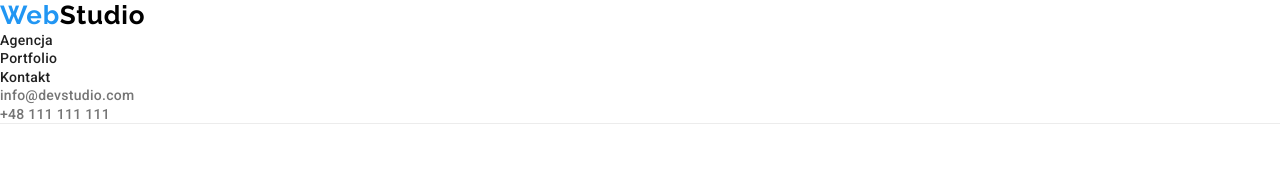
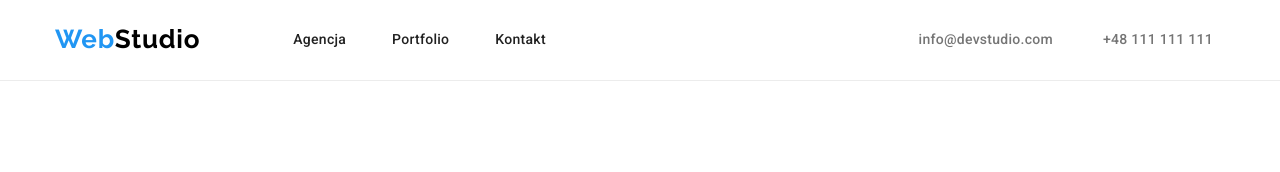
Before and after one commit to michalwojcik4/goit-markup-hw-03, a plain HTML site: page portfolio.html in a window 1280 px wide. Shown: the top 172 px of the page. Drawn offline with nearby package versions, Linux system fonts and the light colour scheme.

Commit message:
update header section

```diff
--- a/portfolio.html
+++ b/portfolio.html
@@ -30,26 +30,36 @@
   </head>
   <body>
     <header>
+      <div class="container">
+        <div class="headline">
           <a href="index.html" class="logo"
             ><span class="logo-color">Web</span>Studio</a
           >
+          <div class="menu">
             <nav>
-        <ul class="list">
+              <ul class="menu-list">
                 <li><a class="menu-link" href="index.html">Agencja</a></li>
-          <li><a class="menu-link" href="portfolio.html">Portfolio</a></li>
+                <li>
+                  <a class="menu-link" href="portfolio.html">Portfolio</a>
+                </li>
                 <li><a class="menu-link" href="#">Kontakt</a></li>
               </ul>
             </nav>
-      <ul class="list">
+            <ul class="contact">
               <li>
                 <a class="contact-link" href="mailto:info@devstudio.com"
                   >info@devstudio.com</a
                 >
               </li>
               <li>
-          <a class="contact-link" href="tel:+48111111111">+48 111 111 111</a>
+                <a class="contact-link" href="tel:+48111111111"
+                  >+48 111 111 111</a
+                >
               </li>
             </ul>
+          </div>
+        </div>
+      </div>
     </header>
     <section class="container">
       <div class="section">
```
Lines whose indentation alone changed are shown as unchanged.
